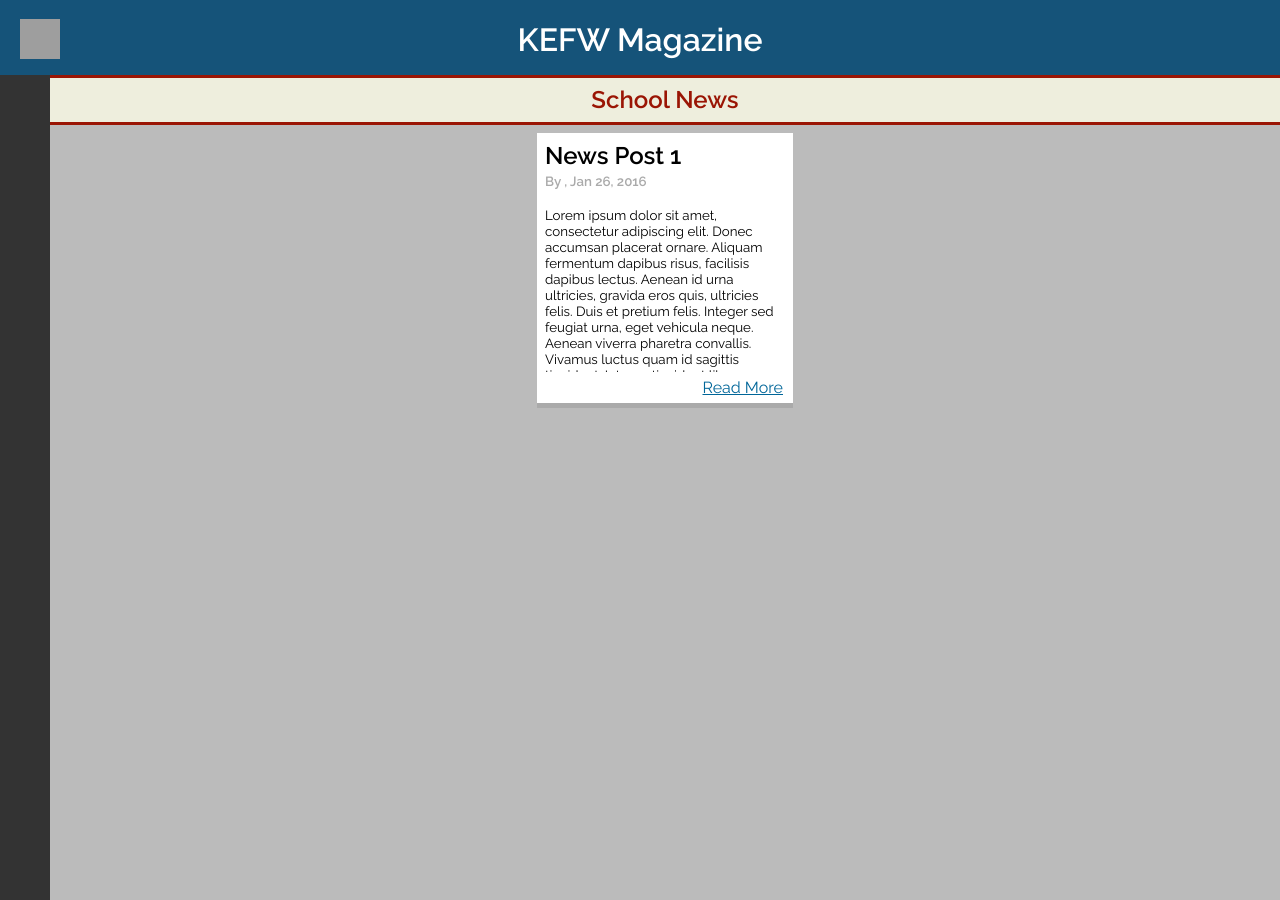
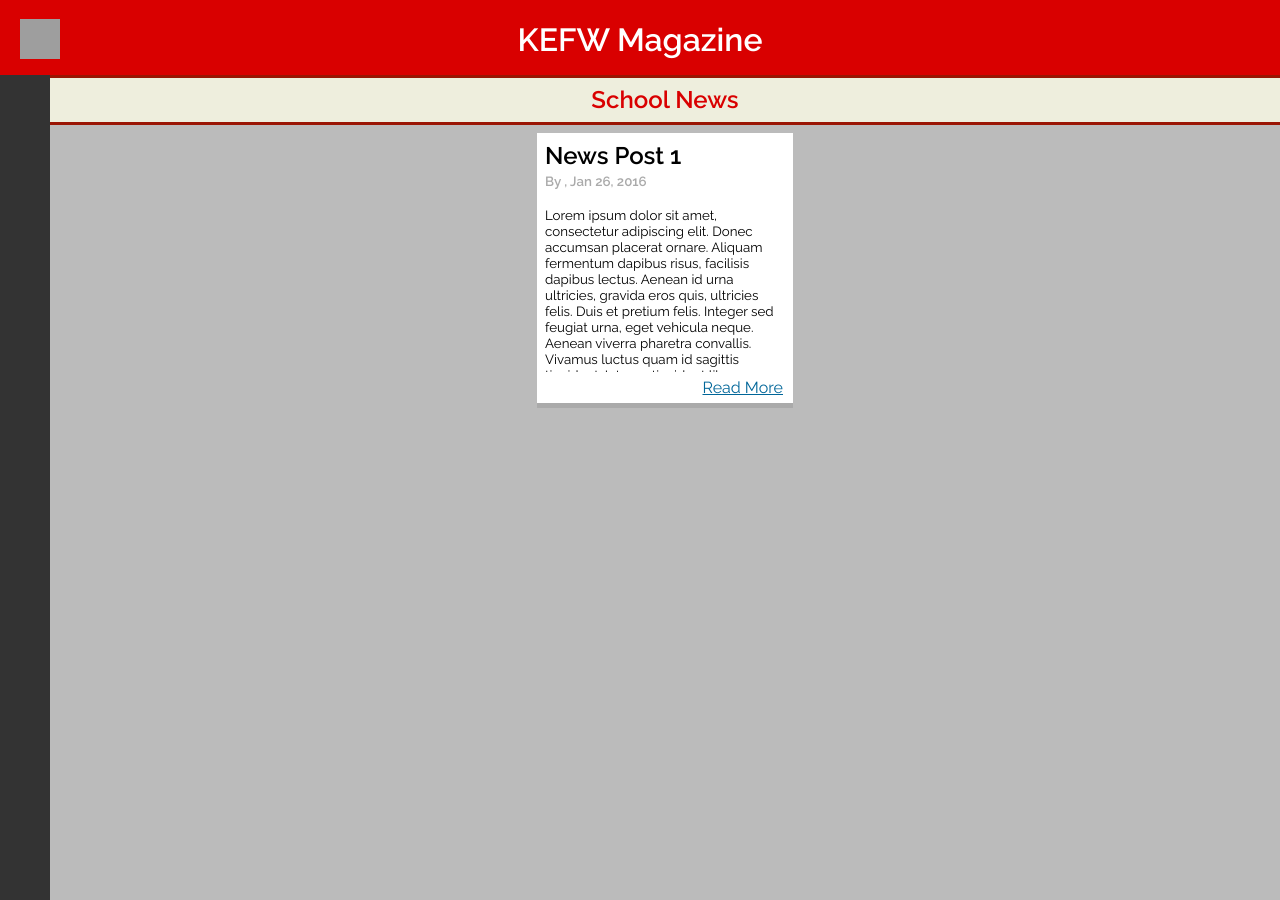
Before and after one commit to Kefwmag/kefwmag.github.io, a Jekyll site: the page built from news/index.html, in a window 1280 px wide and 900 px high. Built offline with Jekyll 4.4.1, drawn with Linux system fonts in a browser that asks for light colours; grey boxes are pictures that could not be loaded.

Commit message:
Update index.html

```diff
--- a/news/index.html
+++ b/news/index.html
@@ -18,12 +18,12 @@ layout: deep
           display:inline-block;
         }
         header {
-            background-color:;#d90000;
+            background-color:#d90000;
             border-bottom: 3px solid #9A1504;
         }
         section {
             border-bottom: 3px solid #9A1504;
-            color: #9A1504;
+            color: #d90000;
         }
     </style>
     <script>
```
